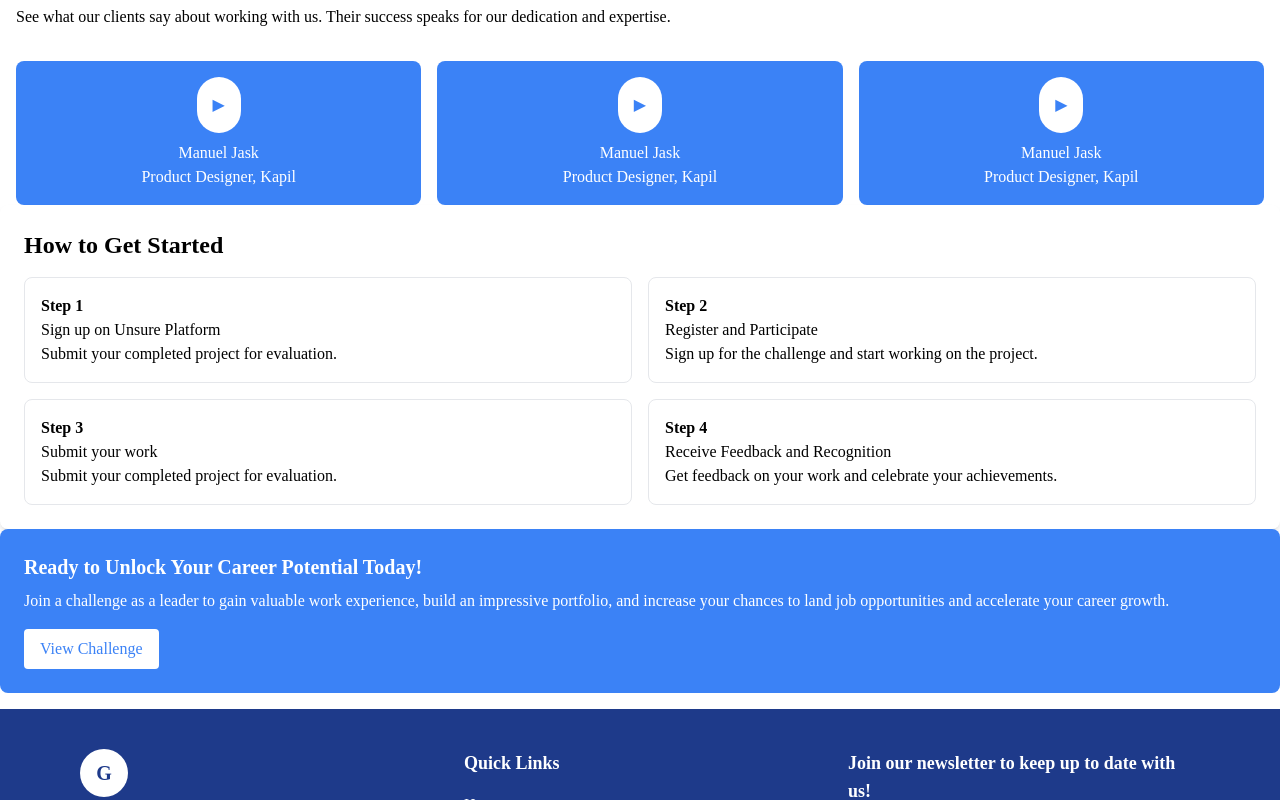
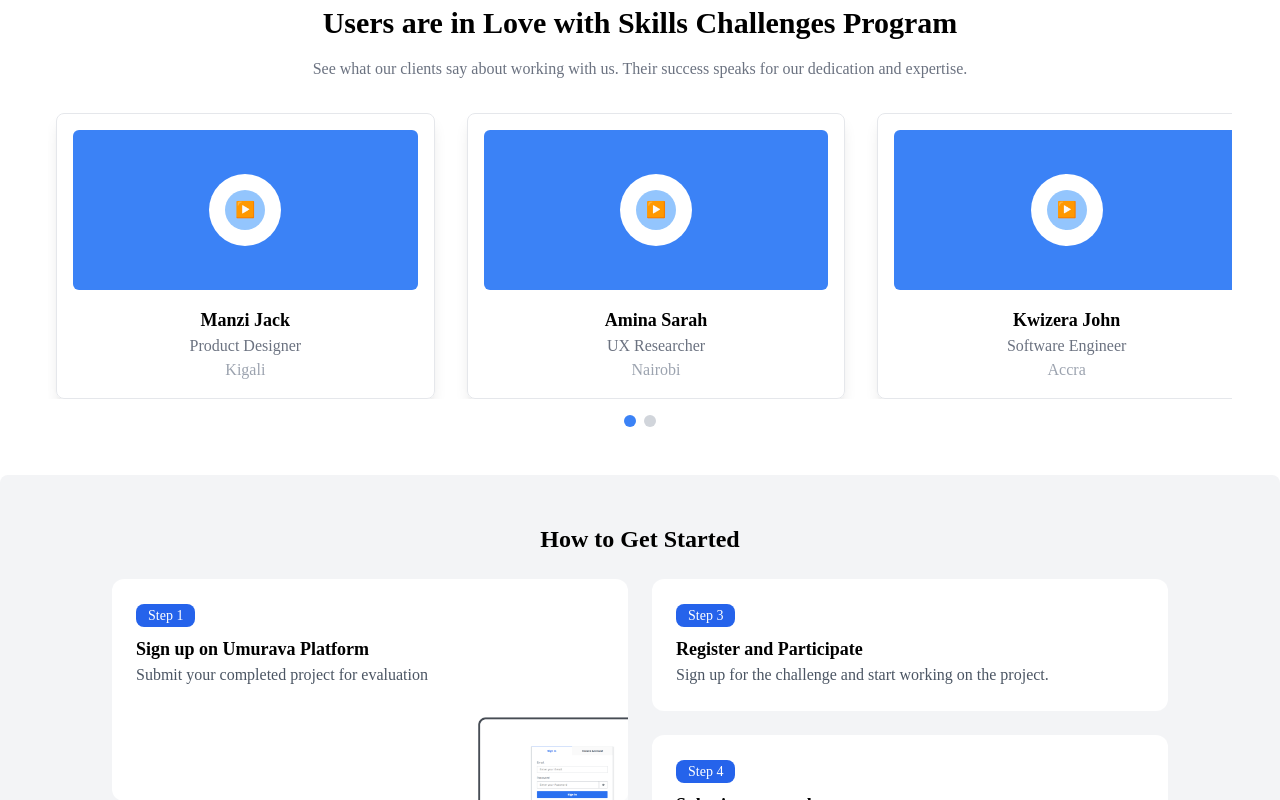
Before and after one commit to Viateur-akimana/umurava, a Next.js app: page /web/pages/home in a window 1280 px wide. Shown: the part 3920-4720 px from the top of the page. Built offline with nearby package versions, Linux system fonts and the light colour scheme.

Commit message:
new changes

```diff
--- a/src/app/web/pages/home/page.tsx
+++ b/src/app/web/pages/home/page.tsx
@@ -1,3 +1,4 @@
+import UserChallenges from "@/components/layout/subcomponents/Users";
 import Benefits from "../../../../components/layout/subcomponents/Benefits";
 import Cta from "../../../../components/layout/subcomponents/Cta";
 import Features from "../../../../components/layout/subcomponents/Features";
@@ -5,7 +6,6 @@ import Hero from "../../../../components/layout/subcomponents/Hero";
 import Process from "../../../../components/layout/subcomponents/Process";
 import Skills from "../../../../components/layout/subcomponents/Skills";
 import Stats from "../../../../components/layout/subcomponents/Stats";
-import Users from "../../../../components/layout/subcomponents/Users";
 import Challenges from "../challenges/page";
 
 
@@ -19,7 +19,7 @@ export default function Home() {
       <Skills/>
       <Challenges/>
       <Benefits/>
-      <Users/>
+      <UserChallenges />
       <Process/>
       <Cta/>
     </div>
--- a/src/components/layout/subcomponents/Process.tsx
+++ b/src/components/layout/subcomponents/Process.tsx
@@ -1,33 +1,79 @@
-import React from 'react'
+import React from "react";
+import Image from "next/image";
+
+const steps = [
+  {
+    id: 1,
+    title: "Sign up on Umurava Platform",
+    description: "Submit your completed project for evaluation",
+    image: "/signup.png",
+  },
+  {
+    id: 2,
+    title: "Browse Open Challenges",
+    description:
+      "Explore the range of challenges and hackathons and choose one that aligns with your interests and career goals",
+    image: "/challenges.png",
+  },
+  {
+    id: 3,
+    title: "Register and Participate",
+    description: "Sign up for the challenge and start working on the project.",
+  },
+  {
+    id: 4,
+    title: "Submit your work",
+    description: "Submit your completed project for evaluation",
+  },
+  {
+    id: 5,
+    title: "Receive Feedback and Recognition",
+    description: "Get feedback on your work and celebrate your achievements",
+  },
+];
 
 const Process = () => {
   return (
-    <div className="p-6 bg-white rounded-lg shadow-md">
-      <h2 className="text-2xl font-bold mb-4">How to Get Started</h2>
-      <div className="grid grid-cols-1 md:grid-cols-2 gap-4">
-        <div className="p-4 border rounded-lg">
-          <h3 className="font-semibold">Step 1</h3>
-          <p>Sign up on Unsure Platform</p>
-          <p>Submit your completed project for evaluation.</p>
-        </div>
-        <div className="p-4 border rounded-lg">
-          <h3 className="font-semibold">Step 2</h3>
-          <p>Register and Participate</p>
-          <p>Sign up for the challenge and start working on the project.</p>
-        </div>
-        <div className="p-4 border rounded-lg">
-          <h3 className="font-semibold">Step 3</h3>
-          <p>Submit your work</p>
-          <p>Submit your completed project for evaluation.</p>
-        </div>
-        <div className="p-4 border rounded-lg">
-          <h3 className="font-semibold">Step 4</h3>
-          <p>Receive Feedback and Recognition</p>
-          <p>Get feedback on your work and celebrate your achievements.</p>
+    <div className="bg-gray-100 rounded-lg w-full ">
+      <div className="p-8 lg:py-12 lg:px-28">
+        <h2 className="text-2xl font-bold text-center mb-6">How to Get Started</h2>
+        <div className="grid grid-cols-1 md:grid-cols-2 gap-6">
+          {/* Left section (2 steps with images) */}
+          <div className="lg:grid lg:grid-rows-2 md:grid md:grid-rows-2 space-y-6">
+            {steps.slice(0, 2).map((step) => (
+              <div key={step.id} className="relative p-6 bg-white rounded-xl">
+                <span className="bg-blue-600 text-white px-3 py-1 rounded-lg text-sm">
+                  Step {step.id}
+                </span>
+                <h3 className="mt-2 text-lg font-semibold">{step.title}</h3>
+                <p className="text-gray-600">{step.description}</p>
+                {step.image && (
+                  <Image
+                    src={step.image}
+                    alt={step.title}
+                    width={150}
+                    height={96}
+                    className="absolute bottom-0 right-0 hidden md:block lg:block"
+                  />
+                )}
+              </div>
+            ))}
+          </div>
+          <div className="space-y-6">
+            {steps.slice(2, 5).map((step) => (
+              <div key={step.id} className="p-6 bg-white rounded-xl">
+                <span className="bg-blue-600 text-white px-3 py-1 rounded-lg text-sm">
+                  Step {step.id}
+                </span>
+                <h3 className="mt-2 text-lg font-semibold">{step.title}</h3>
+                <p className="text-gray-600">{step.description}</p>
+              </div>
+            ))}
+          </div>
         </div>
       </div>
     </div>
-  )
-}
+  );
+};
 
-export default Process
+export default Process;
--- a/src/components/layout/subcomponents/Users.tsx
+++ b/src/components/layout/subcomponents/Users.tsx
@@ -1,23 +1,118 @@
-import React from 'react'
+"use client";
 
-const Users = () => {
+import React, { useRef, useEffect, useState } from "react";
+
+interface UserChallenge {
+  id: number;
+  name: string;
+  title: string;
+  location: string;
+}
+
+const userChallenges: UserChallenge[] = [
+  { id: 1, name: "Manzi Jack", title: "Product Designer", location: "Kigali" },
+  { id: 2, name: "Amina Sarah", title: "UX Researcher", location: "Nairobi" },
+  { id: 3, name: "Kwizera John", title: "Software Engineer", location: "Accra" },
+  { id: 4, name: "Mugisha Diane", title: "Data Scientist", location: "Lagos" },
+  { id: 5, name: "Jane Doe", title: "AI Specialist", location: "Cape Town" },
+  { id: 6, name: "John Smith", title: "Cybersecurity Expert", location: "Cairo" },
+];
+
+const UserChallenges: React.FC = () => {
+  const containerRef = useRef<HTMLDivElement>(null);
+  const [currentDotIndex, setCurrentDotIndex] = useState(0);
+  const [itemsPerPage, setItemsPerPage] = useState(1); // Dynamic number of items per page
+
+  // Update itemsPerPage dynamically based on screen width
+  useEffect(() => {
+    const updateItemsPerPage = () => {
+      if (window.innerWidth >= 1024) setItemsPerPage(3); // Large screens
+      else if (window.innerWidth >= 768) setItemsPerPage(2); // Medium screens
+      else setItemsPerPage(1); // Small screens
+    };
+
+    updateItemsPerPage(); // Initial setup
+    window.addEventListener("resize", updateItemsPerPage);
+    return () => window.removeEventListener("resize", updateItemsPerPage);
+  }, []);
+
+  // Calculate the number of dots
+  const totalDots = Math.ceil(userChallenges.length / itemsPerPage);
+
+  // Track scrolling to update the active dot
+  useEffect(() => {
+    const container = containerRef.current;
+
+    const onScroll = () => {
+      if (container) {
+        const scrollLeft = container.scrollLeft;
+        const containerWidth = container.offsetWidth;
+        const newDotIndex = Math.floor(scrollLeft / containerWidth);
+        setCurrentDotIndex(newDotIndex);
+      }
+    };
+
+    container?.addEventListener("scroll", onScroll);
+    return () => {
+      container?.removeEventListener("scroll", onScroll);
+    };
+  }, []);
+
   return (
-    <div className="container mx-auto px-4">
-      <h1 className="text-2xl font-bold mb-4">Users are in Love with Skills Challenges Program</h1>
-      <p className="mb-8">See what our clients say about working with us. Their success speaks for our dedication and expertise.</p>
-      <div className="grid grid-cols-1 md:grid-cols-3 gap-4">
-        {Array(3).fill(null).map((_, index) => (
-          <div key={index} className="bg-blue-500 rounded-lg p-4 flex flex-col items-center">
-            <div className="bg-white rounded-full p-4 mb-2">
-              <span className="text-blue-500">▶</span>
+    <div className="p-6 lg:p-12">
+      <h2 className="text-3xl font-bold text-center mb-4">
+        Users are in Love with Skills Challenges Program
+      </h2>
+      <p className="text-center text-gray-500 mb-8">
+        See what our clients say about working with us. Their success speaks
+        for our dedication and expertise.
+      </p>
+      <div className="relative">
+        <div
+          ref={containerRef}
+          className="flex overflow-x-scroll space-x-4 snap-x snap-mandatory no-scrollbar"
+          style={{
+            scrollbarWidth: "none",
+            msOverflowStyle: "none",
+          }}
+        >
+          {userChallenges.map((challenge) => (
+            <div
+              key={challenge.id}
+              className={`snap-start flex-shrink-0 px-2`}
+              style={{
+                flexBasis: `${100 / itemsPerPage}%`,
+              }}
+            >
+              <div className="p-4 flex flex-col items-center text-center border rounded-lg shadow-lg">
+                <div className="w-full bg-blue-500 h-40 rounded-md flex justify-center items-center">
+                  <div className="bg-white p-4 rounded-full">
+                    <div className="w-10 h-10 bg-blue-300 rounded-full flex items-center justify-center">
+                      ▶️
+                    </div>
+                  </div>
+                </div>
+                <h3 className="font-bold text-lg mt-4">{challenge.name}</h3>
+                <p className="text-gray-500">{challenge.title}</p>
+                <p className="text-gray-400">{challenge.location}</p>
+              </div>
             </div>
-            <h2 className="text-white">Manuel Jask</h2>
-            <p className="text-white">Product Designer, Kapil</p>
-          </div>
-        ))}
+          ))}
+        </div>
+        {/* Dots */}
+        <div className="flex justify-center mt-4">
+          {Array.from({ length: totalDots }).map((_, idx) => (
+            <div
+              key={idx}
+              className={`w-3 h-3 rounded-full mx-1 ${
+                currentDotIndex === idx ? "bg-blue-500" : "bg-gray-300"
+              }`}
+            />
+          ))}
+        </div>
       </div>
     </div>
-  )
-}
+  );
+};
 
-export default Users
+export default UserChallenges;
```
Also changed, not shown: public/challenges.png (added), public/signup.png (added).
